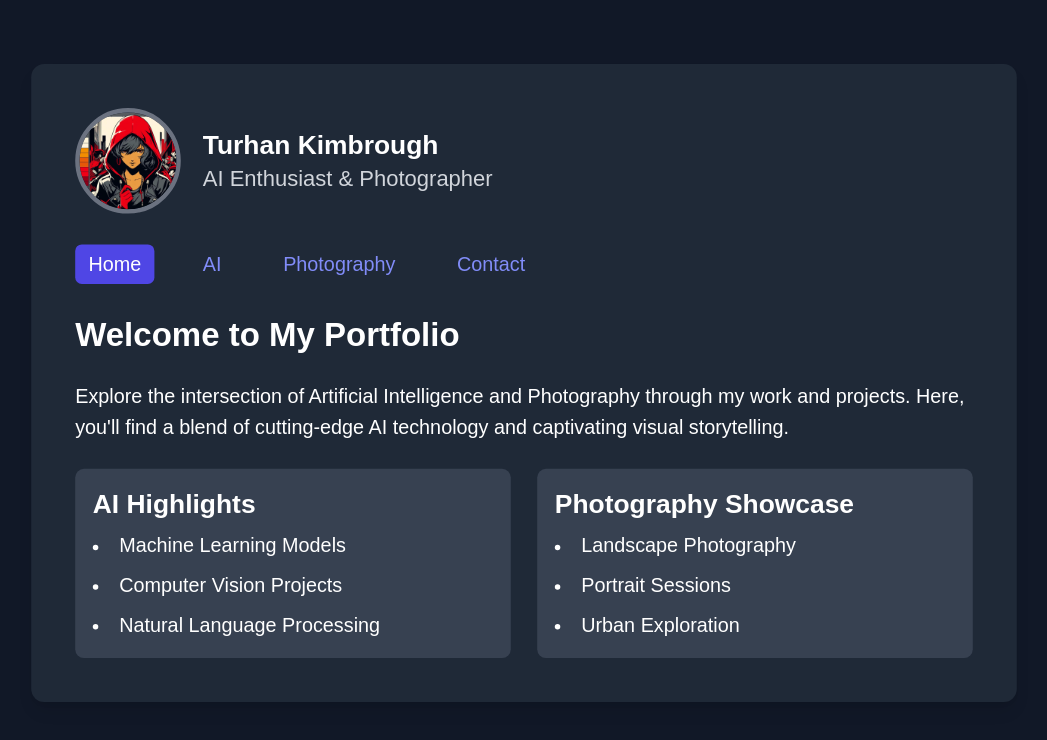
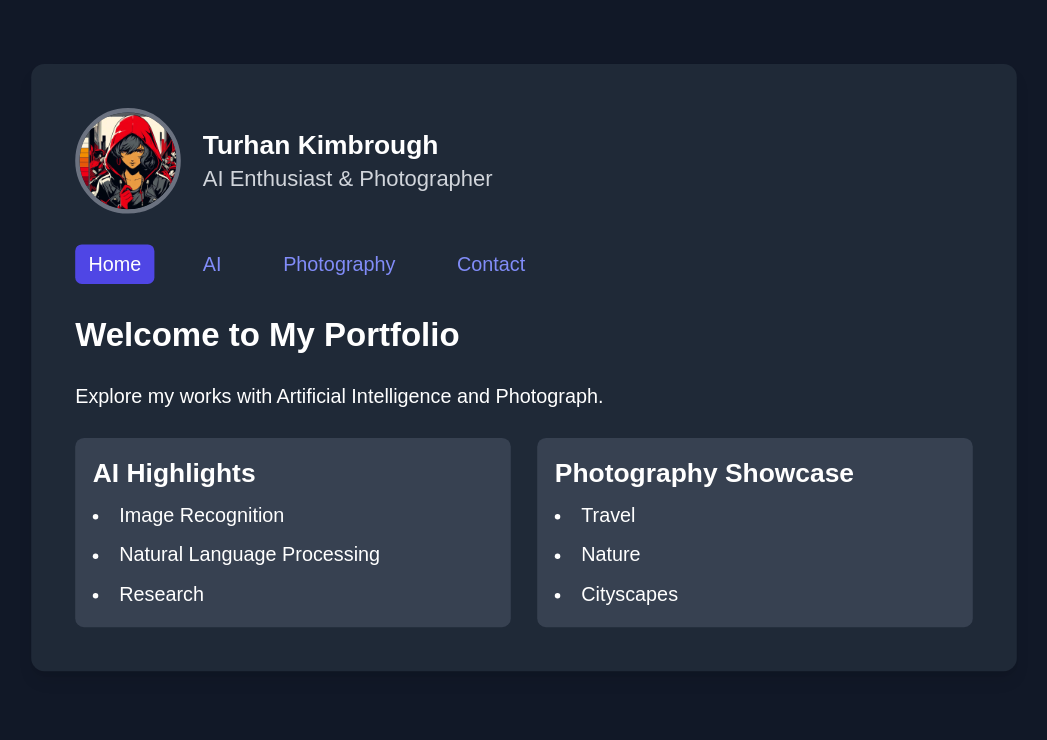
Before and after one commit to T-Visor/personal-website, a Next.js app: page /home in a window 1280 px wide. Shown: the top 740 px of the page, without its empty margins (116-1163 px from the left). Built offline with nearby package versions, Linux system fonts and the light colour scheme.

Commit message:
started adding content

```diff
--- a/src/app/home/page.tsx
+++ b/src/app/home/page.tsx
@@ -4,24 +4,23 @@ const HomePage = () => (
     <div className="space-y-6">
         <h2 className="text-3xl font-bold">Welcome to My Portfolio</h2>
         <p className="text-lg">
-            Explore the intersection of Artificial Intelligence and Photography through my work and projects.
-            Here, you'll find a blend of cutting-edge AI technology and captivating visual storytelling.
+            Explore my works with Artificial Intelligence and Photograph.
         </p>
         <div className="grid grid-cols-1 md:grid-cols-2 gap-6">
             <div className="bg-gray-700 p-4 rounded-lg">
                 <h3 className="text-2xl font-semibold mb-2">AI Highlights</h3>
                 <ul className="list-disc list-inside text-lg space-y-2">
-                    <li>Machine Learning Models</li>
-                    <li>Computer Vision Projects</li>
+                    <li>Image Recognition</li>
                     <li>Natural Language Processing</li>
+                    <li>Research</li>
                 </ul>
             </div>
             <div className="bg-gray-700 p-4 rounded-lg">
                 <h3 className="text-2xl font-semibold mb-2">Photography Showcase</h3>
                 <ul className="list-disc list-inside text-lg space-y-2">
-                    <li>Landscape Photography</li>
-                    <li>Portrait Sessions</li>
-                    <li>Urban Exploration</li>
+                    <li>Travel</li>
+                    <li>Nature</li>
+                    <li>Cityscapes</li>
                 </ul>
             </div>
         </div>
```
